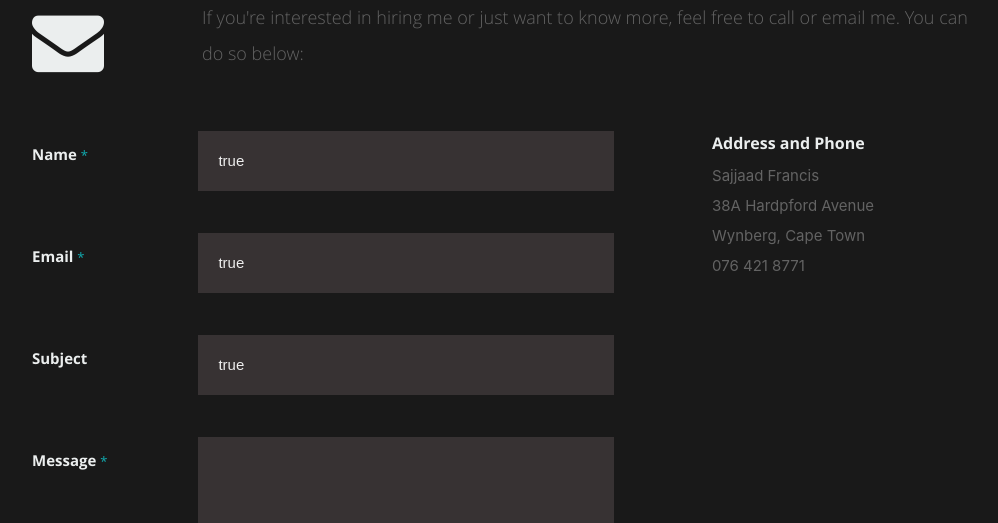
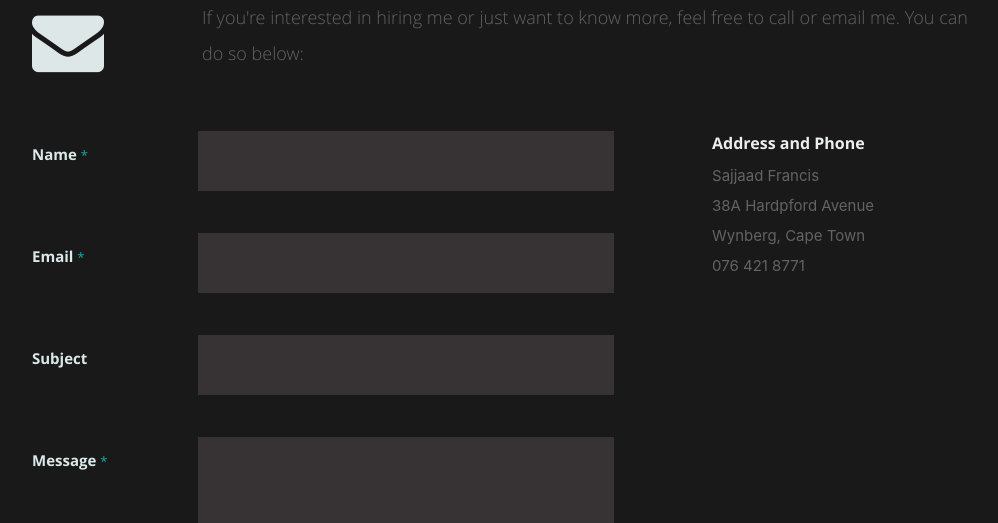
Before and after one commit to Sajjaadfrancis/my-portfolio-react, a React (Create React App) app: page / in a window 1280 px wide. Shown: the part 4480-5003 px from the top of the page, without its empty margins (118-1116 px from the left). Built offline with nearby package versions, Linux system fonts and the light colour scheme.

Commit message:
completed the contact form

```diff
--- a/public/css/layout.css
+++ b/public/css/layout.css
@@ -24,7 +24,7 @@ body { background: #0f0f0f; }
 
 header {
    position: relative;
-   height: 800px;
+   height: 900px;
    min-height: 500px;
    width: 100%;
    background: #161415 url(../images/wp2729921.gif) no-repeat top center;
@@ -813,7 +813,7 @@ call-to-action .button {
    line-height: 72px;
    text-align: left;
    float: left;
-   color: #ebeeee;
+   color: #dee7e7;
 }
 
 #contact h4 {
@@ -833,7 +833,7 @@ call-to-action .button {
 #contact label {
    font: 15px/24px 'opensans-bold', sans-serif;
    margin: 12px 0;
-   color: #EBEEEE;
+   color: #dce9e9;
 	display: inline-block;
 	float: left;
    width: 26%;
@@ -842,7 +842,7 @@ call-to-action .button {
 #contact textarea,
 #contact select {
    padding: 18px 20px;
-	color: #eee;
+	color: rgb(238, 230, 230);
 	background: #373233;
 	margin-bottom: 42px;
 	border: 0;
@@ -855,7 +855,7 @@ call-to-action .button {
 #contact textarea:focus,
 #contact select:focus {
 	color: #fff;
-	background-color: #e5f1f1;
+	background-color: #121313;
 }
 #contact button.submit {
 	text-transform: uppercase;
--- a/src/components/contactus/contactus.js
+++ b/src/components/contactus/contactus.js
@@ -20,7 +20,12 @@ export default class ContactUs extends Component {
           <div className="row">
             <div className="eight columns">
               {/* form */}
-              <form action method="post" id="contactForm" name="contactForm">
+              <form
+                action="https://formspree.io/sajjaadfrancis@gmail.com"
+                method="POST"
+                id="contactForm"
+                name="contactForm"
+              >
                 <fieldset>
                   <div>
                     <label htmlFor="contactName">
@@ -28,7 +33,6 @@ export default class ContactUs extends Component {
                     </label>
                     <input
                       type="text"
-                      defaultValue
                       size={35}
                       id="contactName"
                       name="contactName"
@@ -40,7 +44,6 @@ export default class ContactUs extends Component {
                     </label>
                     <input
                       type="text"
-                      defaultValue
                       size={35}
                       id="contactEmail"
                       name="contactEmail"
@@ -50,7 +53,6 @@ export default class ContactUs extends Component {
                     <label htmlFor="contactSubject">Subject</label>
                     <input
                       type="text"
-                      defaultValue
                       size={35}
                       id="contactSubject"
                       name="contactSubject"
```
